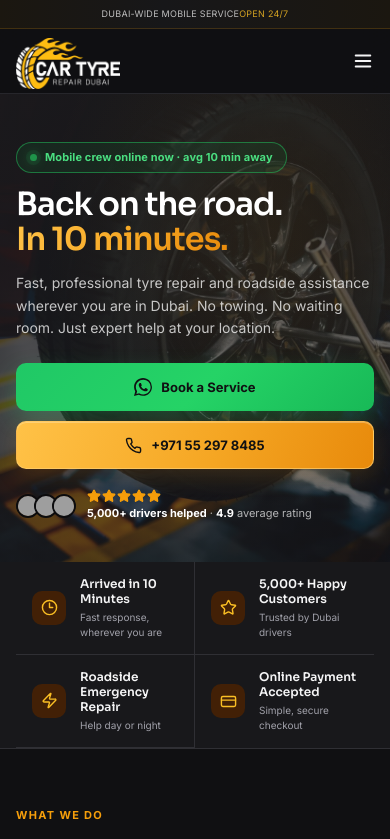
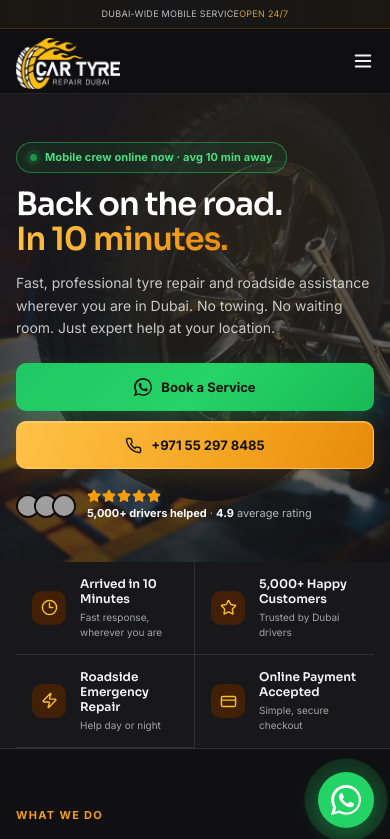
Before and after one commit to hassan2125/Dubai-Tyre-Repair, a React (Vite) app: page / in a window 390 px wide. Shown: the top 839 px of the page. Built offline with nearby package versions, Linux system fonts and the light colour scheme; grey boxes are pictures that could not be loaded.

Commit message:
Whatsapp button on mobile view.

```diff
--- a/src/index.css
+++ b/src/index.css
@@ -720,7 +720,7 @@ h1 em, h2 em { color: var(--amber); font-style: normal; }
   .offer .button, .dark-strip .button, .gallery-cta .button { display: none; }
   .cta-buttons { display: flex; flex-direction: column; width: 100%; }
   .cta-right { max-width: 100%; }
-  .floating-wa { display: none; }
+  .floating-wa { bottom: calc(16px + env(safe-area-inset-bottom)); }
   .bg-hero { min-height: auto; padding-bottom: 0; }
   .bg-hero-content { padding: 48px 0 40px; max-width: 100%; }
   .bg-hero-content h1 { font-size: 32px; margin-top: 14px; }
```
